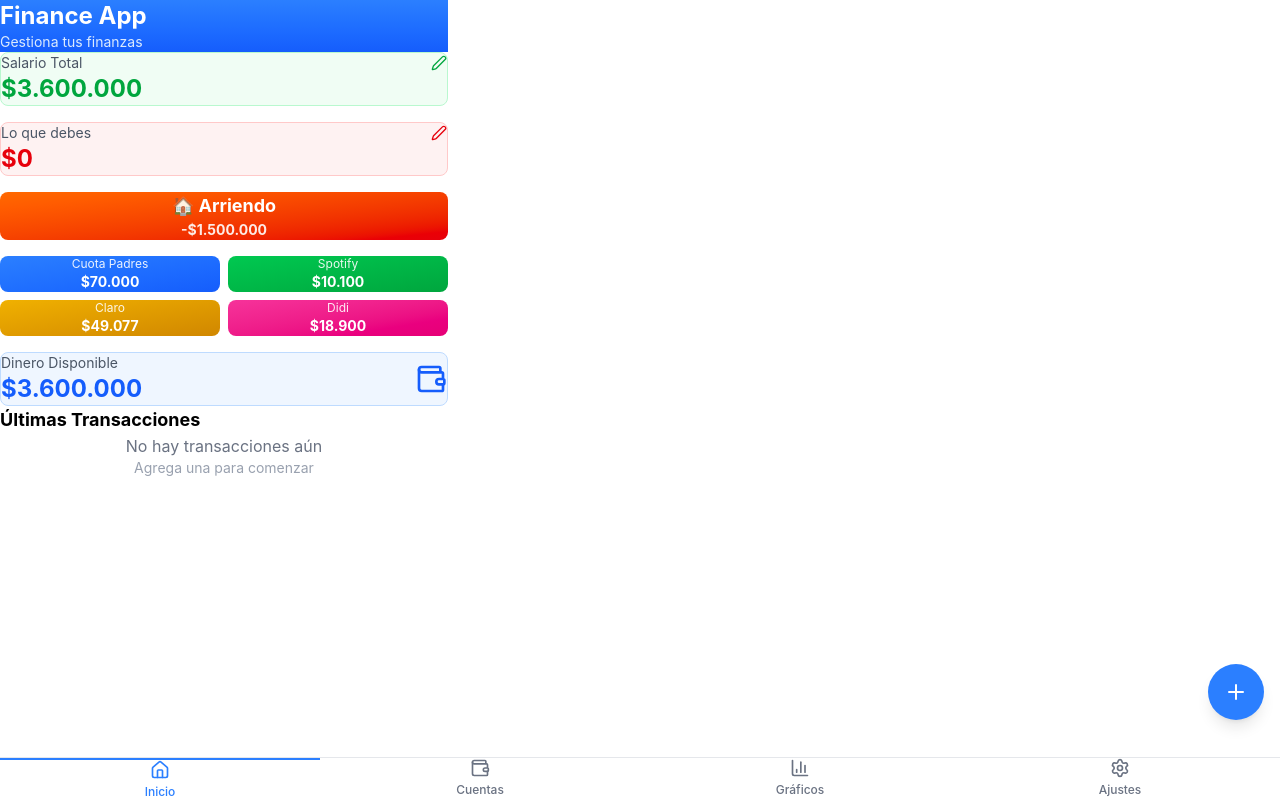
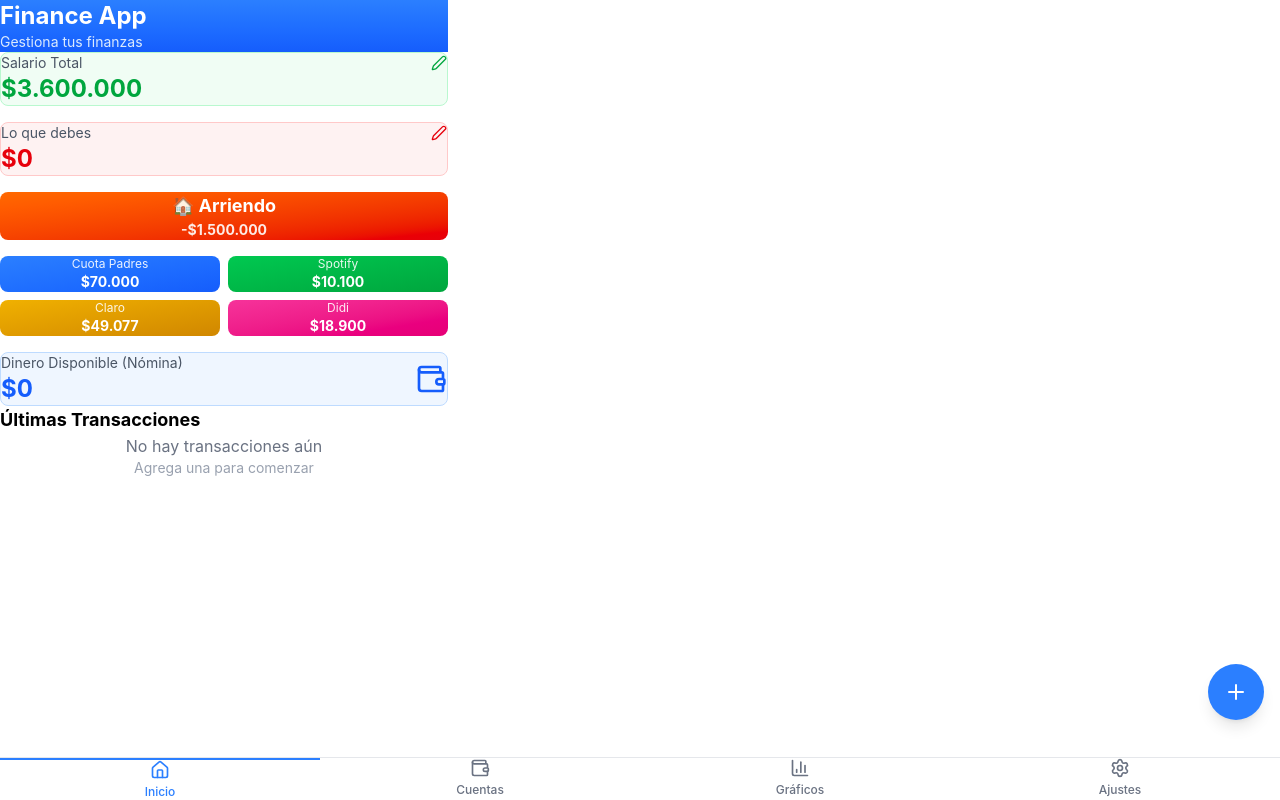
Before and after one commit to dadiniko19/ahorros, a React (Vite) app: page / in a window 1280 px wide. Built offline with nearby package versions, Linux system fonts and the light colour scheme.

Commit message:
Sync Dinero Disponible with Nómina balance

```diff
--- a/src/components/Dashboard.jsx
+++ b/src/components/Dashboard.jsx
@@ -170,9 +170,9 @@ export function Dashboard({
         <div className="bg-blue-50 dark:bg-blue-900/20 rounded-lg p-4 border border-blue-200 dark:border-blue-800">
           <div className="flex items-center justify-between">
             <div>
-              <p className="text-sm text-gray-600 dark:text-gray-400">Dinero Disponible</p>
+              <p className="text-sm text-gray-600 dark:text-gray-400">Dinero Disponible (Nómina)</p>
               <p className="text-2xl font-bold text-blue-600 dark:text-blue-400">
-                ${safe(totalSalary).toLocaleString('es-CO')}
+                ${safe(colpatriaBalance).toLocaleString('es-CO')}
               </p>
             </div>
             <Wallet className="w-8 h-8 text-blue-600 dark:text-blue-400" />
```
